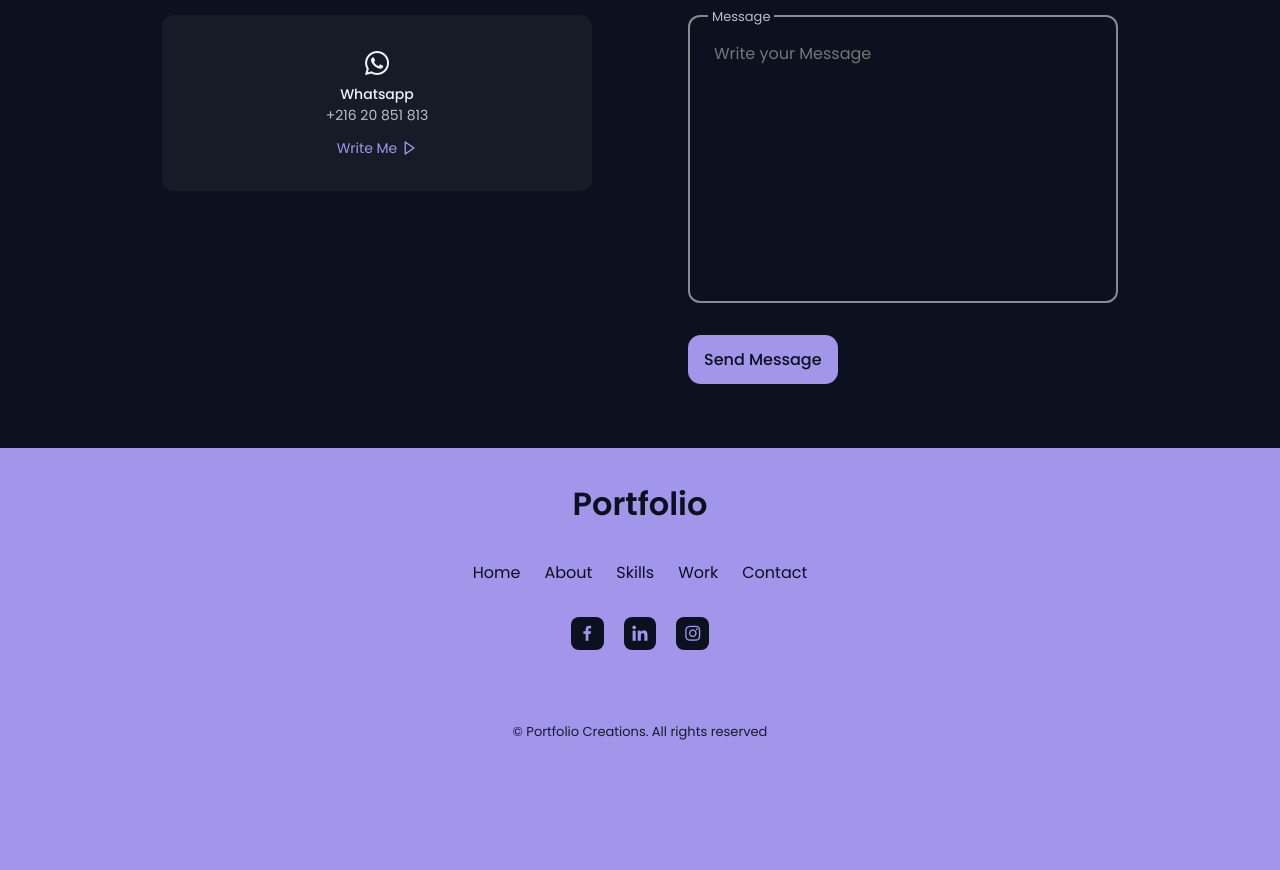
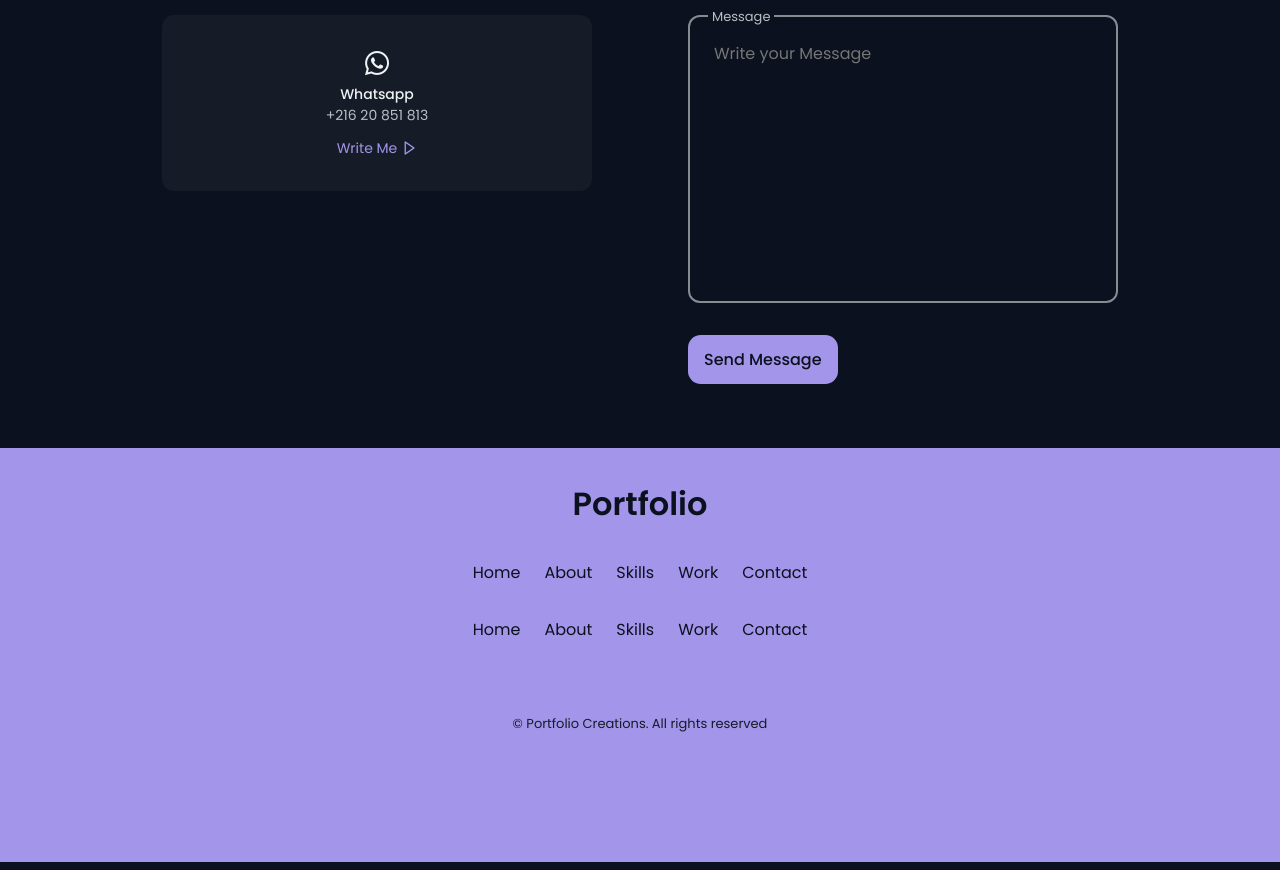
Before and after one commit to portfoliocreations/portfoliocrations, a plain HTML site: page index.html in a window 1280 px wide. Shown: the part 4115-4985 px from the top of the page. Drawn offline with nearby package versions, Linux system fonts and the light colour scheme.

Commit message:
Update index.html

```diff
--- a/index.html
+++ b/index.html
@@ -508,23 +508,24 @@
                 </li>
             </ul>
 
-            <ul class="footer__social">
-                <li class="footer__social-item">
-                    <a href="https://www.facebook.com/" target="_blank" class="footer__social-link">
-                        <i class='bx bxl-facebook footer__social-icon'></i>
-                    </a>
-                </li>
-                <li class="footer__social-item">
-                    <a href="#" target="_blank" class="footer__social-link">
-                        <i class='bx bxl-linkedin footer__social-icon'></i>
-                    </a>
-                </li>
-                <li class="footer__social-item">
-                    <a href="https://www.instagram.com/" target="_blank" class="footer__social-link">
-                        <i class='bx bxl-instagram footer__social-icon'></i>
-                    </a>
-                </li>
-            </ul>
+<ul class="footer__list">
+    <li class="footer__item">
+        <a href="#" class="footer__link" title="Home - Portfolio Creations">Home</a>
+    </li>
+    <li class="footer__item">
+        <a href="#about" class="footer__link" title="About - Portfolio Creations">About</a>
+    </li>
+    <li class="footer__item">
+        <a href="#skills" class="footer__link" title="Skills - Portfolio Creations">Skills</a>
+    </li>
+    <li class="footer__item">
+        <a href="#work" class="footer__link" title="Work - Portfolio Creations">Work</a>
+    </li>
+    <li class="footer__item">
+        <a href="#contact" class="footer__link" title="Contact - Portfolio Creations">Contact</a>
+    </li>
+</ul>
+
 
             <span class="footer__copy">
                 &#169; Portfolio Creations. All rights reserved
```
